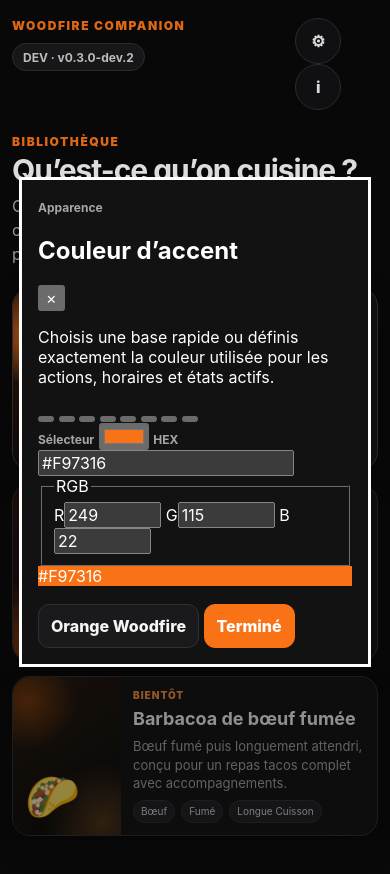
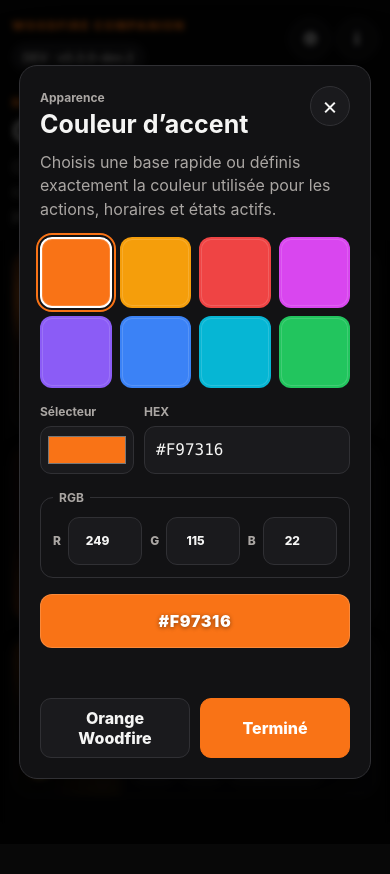
Before and after one commit to Alanb3110/woodfire-companion, a website with bundled scripts: page index.html in a window 390 px wide. Both pictures are taken after a click on the button "⚙︎". After the commit the page ends 844 px from the top, so only its background shows below. Built offline with nearby package versions, Linux system fonts and the light colour scheme.

Commit message:
Theme accent UI and fix time picker contrast

```diff
--- a/styles.css
+++ b/styles.css
@@ -8,8 +8,10 @@
   --muted: #aaa6a3;
   --border: #303034;
   --accent: #f97316;
-  --accent-strong: #fb923c;
-  --accent-soft: #351707;
+  --accent-strong: color-mix(in srgb, var(--accent) 78%, white 22%);
+  --accent-soft: color-mix(in srgb, var(--accent) 18%, transparent);
+  --accent-border: color-mix(in srgb, var(--accent) 42%, transparent);
+  --accent-text-soft: color-mix(in srgb, var(--accent) 48%, white 52%);
   --success: #86efac;
   --danger: #fca5a5;
   --shadow: 0 12px 30px rgba(0,0,0,.25);
@@ -42,6 +44,7 @@ button:focus-visible, input:focus-visible, select:focus-visible { outline: 3px s
   margin-bottom: 24px;
 }
 .brand-line { display: flex; align-items: center; gap: 10px; flex-wrap: wrap; min-height: 44px; }
+.topbar-actions { display: flex; gap: 8px; flex: 0 0 auto; }
 .eyebrow, .kicker {
   margin: 0;
   color: var(--accent);
@@ -70,7 +73,9 @@ button:focus-visible, input:focus-visible, select:focus-visible { outline: 3px s
   background: var(--surface);
   color: var(--text);
   font-weight: 850;
+  font-size: 17px;
 }
+.icon-btn:hover { border-color: color-mix(in srgb, var(--accent), var(--border) 55%); }
 .app-error {
   margin-bottom: 16px;
   padding: 13px 14px;
@@ -105,8 +110,8 @@ button:focus-visible, input:focus-visible, select:focus-visible { outline: 3px s
   margin-bottom: 18px;
   padding: 15px 16px;
   border-radius: 15px;
-  border: 1px solid #6b2b09;
-  background: linear-gradient(135deg, #291308, #1b100b);
+  border: 1px solid var(--accent-border);
+  background: linear-gradient(135deg, color-mix(in srgb, var(--accent) 15%, #17100c), #15110f);
   color: var(--text);
 }
 .resume-label { grid-column: 1; color: var(--accent-strong); font-size: 11px; font-weight: 900; letter-spacing: .1em; }
@@ -212,7 +217,7 @@ button.recipe-card:hover { border-color: #4a4a50; }
   box-shadow: var(--shadow);
 }
 .panel, .detail-section { padding: 16px; }
-.config-panel { display: grid; gap: 16px; border-color: #47301f; }
+.config-panel { display: grid; gap: 16px; border-color: var(--accent-border); }
 .section-heading { display: flex; justify-content: space-between; gap: 10px; align-items: center; }
 .section-heading > div { display: grid; gap: 3px; }
 .section-heading strong { font-size: 16px; }
@@ -224,9 +229,10 @@ button.recipe-card:hover { border-color: #4a4a50; }
 .stepper button { border: 0; background: var(--surface-3); color: var(--text); font-size: 24px; }
 .stepper strong { display: grid; place-items: center; font-size: 21px; }
 .time-picker { min-height: 52px; display: grid; grid-template-columns: 1fr auto 1fr; gap: 5px; align-items: center; padding: 0 8px; border: 1px solid var(--border); border-radius: 13px; background: var(--surface-2); }
-.time-picker select { min-width: 0; min-height: 44px; border: 0; background: transparent; color: var(--text); font-size: 19px; font-weight: 800; text-align: center; }
+.time-picker select { min-width: 0; min-height: 44px; border: 0; background: transparent; color: var(--text); color-scheme: dark; font-size: 19px; font-weight: 800; text-align: center; }
+.time-picker select option { background: #171719; color: #f5f5f4; }
 .time-picker > span { color: var(--muted); font-weight: 900; }
-.start-hint { padding: 10px 12px; border-radius: 11px; background: #1f1510; color: #d6c0ae; font-size: 13px; line-height: 1.4; }
+.start-hint { padding: 10px 12px; border-radius: 11px; background: var(--accent-soft); color: var(--accent-text-soft); font-size: 13px; line-height: 1.4; }
 .primary-btn, .secondary-btn, .chip-btn, .text-btn {
   min-height: 44px;
   border-radius: 11px;
@@ -237,7 +243,7 @@ button.recipe-card:hover { border-color: #4a4a50; }
 .primary-btn { background: var(--accent); color: #fff; border-color: var(--accent); }
 .secondary-btn { background: var(--surface-2); color: var(--text); }
 .secondary-btn.danger { color: var(--danger); }
-.chip-btn { background: var(--accent-soft); color: var(--accent-strong); border-color: #5b260b; }
+.chip-btn { background: var(--accent-soft); color: var(--accent-strong); border-color: var(--accent-border); }
 .text-btn { background: transparent; color: var(--accent-strong); border-color: transparent; padding-inline: 6px; }
 .wide-btn { width: 100%; min-height: 50px; font-size: 16px; }
 .component-list { display: grid; gap: 9px; margin-top: 12px; }
@@ -273,10 +279,10 @@ button.recipe-card:hover { border-color: #4a4a50; }
 .cook-time-row { display: grid; grid-template-columns: minmax(0,1fr) auto; gap: 12px; align-items: end; }
 .cook-time-row > div { display: grid; gap: 7px; }
 .compact-time-picker { max-width: 230px; }
-.status-card { display: grid; gap: 3px; padding: 14px; border-radius: 14px; background: var(--accent-soft); border: 1px solid #57250b; }
+.status-card { display: grid; gap: 3px; padding: 14px; border-radius: 14px; background: var(--accent-soft); border: 1px solid var(--accent-border); }
 .status-label { color: var(--accent-strong); font-size: 11px; font-weight: 900; text-transform: uppercase; letter-spacing: .08em; }
 .status-card strong { font-size: 19px; }
-.status-meta { color: #d4b9a5; }
+.status-meta { color: var(--accent-text-soft); }
 .shift-row { display: flex; gap: 8px; align-items: center; flex-wrap: wrap; color: var(--muted); font-size: 13px; }
 .task-list { display: grid; gap: 10px; }
 .task-card { overflow: hidden; }
@@ -328,11 +334,47 @@ button.recipe-card:hover { border-color: #4a4a50; }
 .measurement-row span { color: var(--muted); }
 .measurement-row strong { font-variant-numeric: tabular-nums; }
 
-#installDialog { width: min(calc(100% - 32px), 420px); border: 1px solid var(--border); border-radius: 16px; background: var(--surface); color: var(--text); padding: 0; }
-#installDialog::backdrop { background: rgba(0,0,0,.65); }
+#settingsDialog, #installDialog {
+  width: min(calc(100% - 32px), 460px);
+  border: 1px solid var(--border);
+  border-radius: 18px;
+  background: var(--surface);
+  color: var(--text);
+  padding: 0;
+  box-shadow: 0 24px 70px rgba(0,0,0,.55);
+}
+#settingsDialog::backdrop, #installDialog::backdrop { background: rgba(0,0,0,.72); backdrop-filter: blur(3px); }
 #installDialog form { padding: 20px; }
 #installDialog h2 { margin-top: 0; }
 #installDialog p { color: var(--muted); line-height: 1.45; }
+
+.settings-form { display: grid; gap: 16px; padding: 20px; }
+.dialog-heading { display: flex; justify-content: space-between; align-items: flex-start; gap: 12px; }
+.dialog-heading h2 { margin: 3px 0 0; font-size: 25px; }
+.dialog-close { width: 40px; height: 40px; border: 1px solid var(--border); border-radius: 50%; background: var(--surface-2); color: var(--text); font-size: 24px; line-height: 1; }
+.dialog-copy { margin: -4px 0 0; color: var(--muted); line-height: 1.45; }
+.accent-presets { display: grid; grid-template-columns: repeat(8, 1fr); gap: 8px; }
+.accent-swatch { aspect-ratio: 1; min-width: 0; border-radius: 12px; border: 2px solid transparent; background: var(--swatch); box-shadow: inset 0 0 0 1px rgba(255,255,255,.14); }
+.accent-swatch.active { border-color: #fff; outline: 2px solid var(--accent); outline-offset: 2px; }
+.color-custom-grid { display: grid; grid-template-columns: 108px 1fr; gap: 10px; }
+.color-picker-field, .hex-field { display: grid; gap: 7px; }
+.color-picker-field input, .hex-field input, .rgb-fieldset input {
+  width: 100%;
+  min-height: 48px;
+  border: 1px solid var(--border);
+  border-radius: 11px;
+  background: var(--surface-2);
+  color: var(--text);
+}
+.color-picker-field input { padding: 5px; }
+.hex-field input { padding: 9px 11px; font-family: ui-monospace, SFMono-Regular, Menlo, Consolas, monospace; text-transform: uppercase; }
+.rgb-fieldset { margin: 0; padding: 12px; border: 1px solid var(--border); border-radius: 13px; display: grid; grid-template-columns: repeat(3, 1fr); gap: 8px; }
+.rgb-fieldset legend { padding: 0 6px; color: var(--muted); font-size: 12px; font-weight: 750; }
+.rgb-fieldset label { display: grid; grid-template-columns: auto 1fr; gap: 7px; align-items: center; color: var(--muted); font-size: 12px; font-weight: 800; }
+.rgb-fieldset input { min-width: 0; padding: 8px 7px; text-align: center; }
+.accent-preview { min-height: 54px; display: grid; place-items: center; border-radius: 12px; color: #fff; font-weight: 900; letter-spacing: .04em; text-shadow: 0 1px 4px rgba(0,0,0,.45); border: 1px solid rgba(255,255,255,.16); }
+.dialog-actions { display: flex; justify-content: space-between; gap: 10px; }
+.dialog-actions > * { flex: 1; }
 
 @media (max-width: 620px) {
   .app-shell { padding-left: 12px; padding-right: 12px; }
@@ -350,6 +392,7 @@ button.recipe-card:hover { border-color: #4a4a50; }
   .metric-card:last-child { grid-column: 1 / -1; }
   .chart-header { align-items: flex-start; flex-direction: column; }
   .chart-actions { width: 100%; justify-content: flex-start; }
+  .accent-presets { grid-template-columns: repeat(4, 1fr); }
 }
 
 @media (max-width: 390px) {
@@ -358,4 +401,8 @@ button.recipe-card:hover { border-color: #4a4a50; }
   .recipe-card p { font-size: 13px; }
   .task-main { grid-template-columns: auto 52px 1fr auto; }
   .cook-time-row { grid-template-columns: 1fr; }
+  .topbar { gap: 8px; }
+  .topbar-actions { gap: 5px; }
+  .icon-btn { width: 42px; height: 42px; }
+  .color-custom-grid { grid-template-columns: 94px 1fr; }
 }
```
